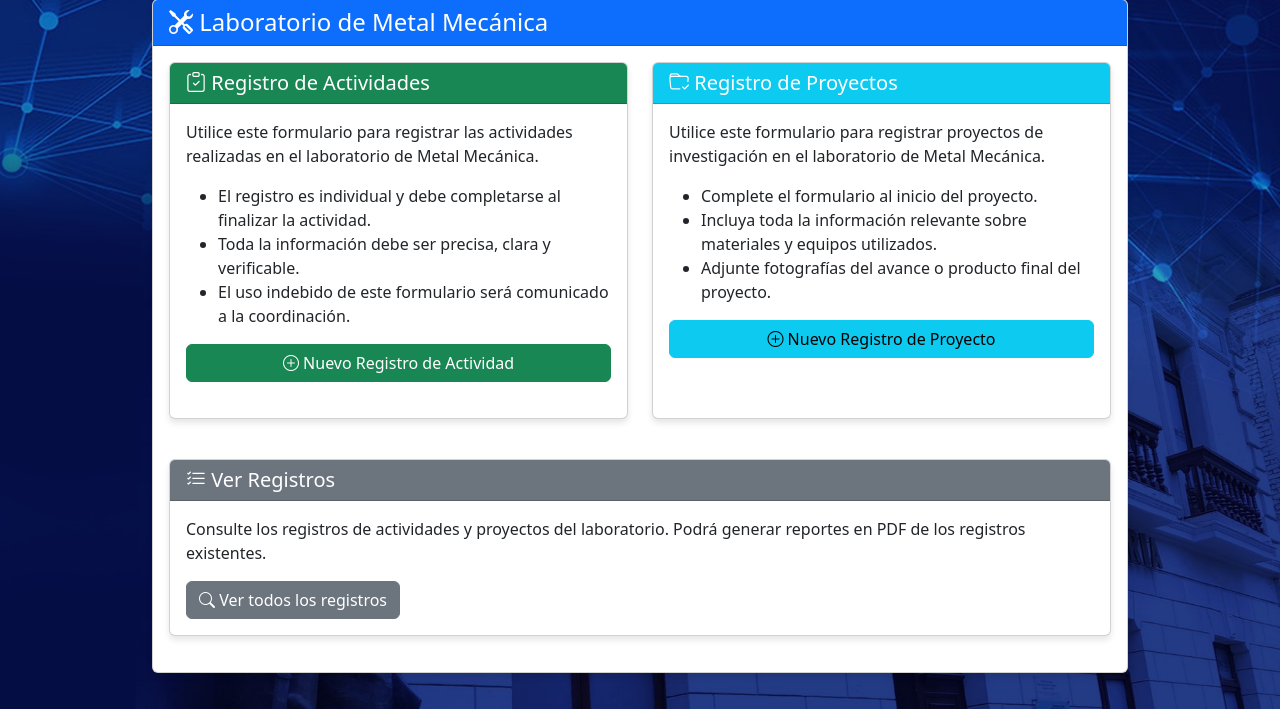
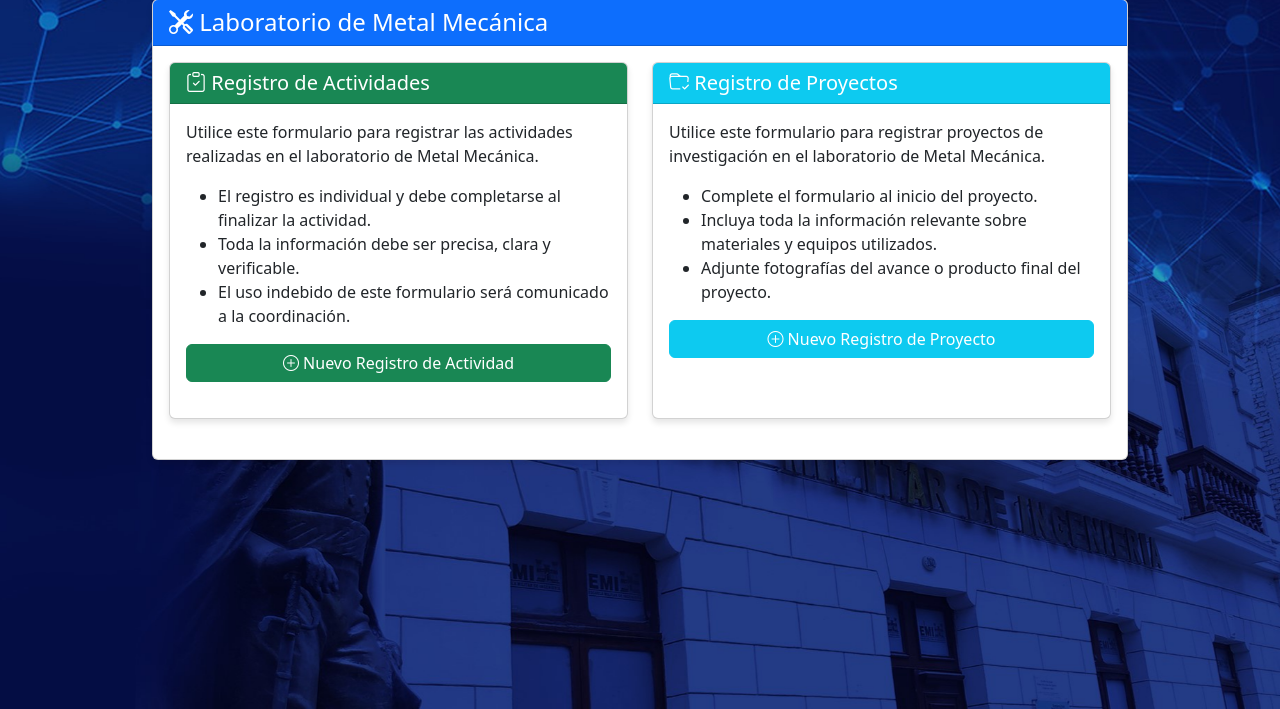
Before and after one commit to Darkweaver2535/sistema_asistencia, a Flask app: page /laboratorio in a window 1280 px wide. Shown: the part 91-800 px from the top of the page. Run offline with Flask 3, Linux system fonts and the light colour scheme.

Commit message:
mejoras en modulo de formularios

```diff
--- a/templates/laboratorio.html
+++ b/templates/laboratorio.html
@@ -39,13 +39,15 @@
                                     <li>Incluya toda la información relevante sobre materiales y equipos utilizados.</li>
                                     <li>Adjunte fotografías del avance o producto final del proyecto.</li>
                                 </ul>
-                                <a href="{{ url_for('proyectos_form') }}" class="btn btn-info w-100">
+                                <!-- <div class="mb-4"></div> -->
+                                <a href="{{ url_for('proyectos_form') }}" class="btn btn-info w-100 text-white">
                                     <i class="bi bi-plus-circle"></i> Nuevo Registro de Proyecto
                                 </a>
                             </div>
                         </div>
                     </div>
                 </div>
+                {% if session.is_admin %}
                 <div class="row mt-3">
                     <div class="col-12">
                         <div class="card">
@@ -61,6 +63,7 @@
                         </div>
                     </div>
                 </div>
+                {% endif %}
             </div>
         </div>
     </div>
--- a/templates/layout.html
+++ b/templates/layout.html
@@ -67,11 +67,10 @@
                     <li class="nav-item">
                         <a class="nav-link" href="/admin/reports"><i class="bi bi-file-earmark-text"></i> Reportes</a>
                     </li>
-                    <!-- Añadir esto después del ítem de Reportes en el navbar -->
+                    {% endif %}
                     <li class="nav-item">
-                         <a class="nav-link" href="/laboratorio"><i class="bi bi-tools"></i> Laboratorio</a>
+                         <a class="nav-link" href="/laboratorio"><i class="bi bi-tools"></i> Formularios</a>
                     </li>
-                    {% endif %}
                     <li class="nav-item">
                         <a class="nav-link" href="/logout"><i class="bi bi-box-arrow-right"></i> Cerrar sesión</a>
                     </li>
```
Also changed, not shown: attendance.db.
